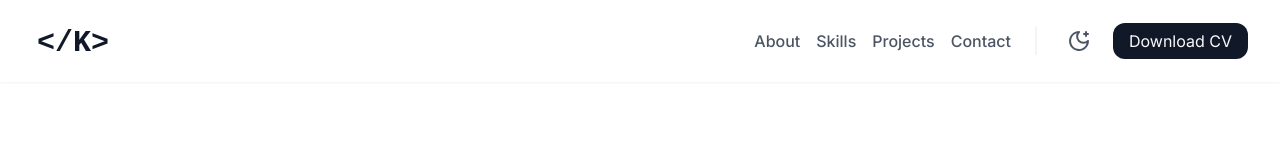
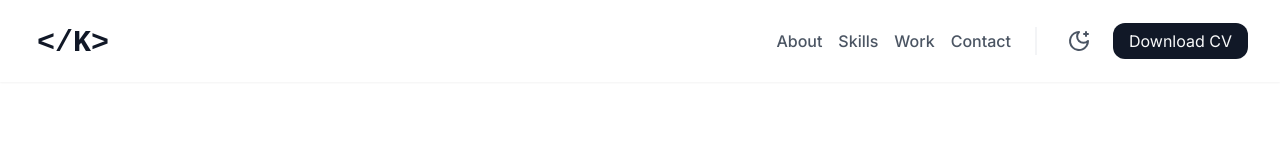
Before and after one commit to aiKhalil08/portfolio, a React (Create React App) app: page / in a window 1280 px wide. Shown: the top 160 px of the page. Built offline with nearby package versions, Linux system fonts and the light colour scheme.

Commit message:
added new testimonial and changed projects to work

```diff
--- a/src/components/sections/Header.tsx
+++ b/src/components/sections/Header.tsx
@@ -46,7 +46,7 @@ export function Header({toggleMode}: {toggleMode: () => void}) {
                                 <li><a href="#about-me" className="text-body-2-all font-medium text-grey-light-600 dark:text-grey-dark-600 hover:text-grey-light-800 dark:hover:text-grey-dark-800">About</a></li>
                                 <li><a href="#skills" className="text-body-2-all font-medium text-grey-light-600 dark:text-grey-dark-600 hover:text-grey-light-800 dark:hover:text-grey-dark-800">Skills</a></li>
                                 {/* <li><a href="#experience" className="text-body-2-all font-medium text-grey-light-600 dark:text-grey-dark-600 hover:text-grey-light-800 dark:hover:text-grey-dark-800">Exprience</a></li> */}
-                                <li><a href="#projects" className="text-body-2-all font-medium text-grey-light-600 dark:text-grey-dark-600 hover:text-grey-light-800 dark:hover:text-grey-dark-800">Projects</a></li>
+                                <li><a href="#work" className="text-body-2-all font-medium text-grey-light-600 dark:text-grey-dark-600 hover:text-grey-light-800 dark:hover:text-grey-dark-800">Work</a></li>
                                 {/* <li><a href="#testimonials" className="text-body-2-all font-medium text-grey-light-600 dark:text-grey-dark-600 hover:text-grey-light-800 dark:hover:text-grey-dark-800">Testimonials</a></li> */}
                                 <li><a href="#contact" className="text-body-2-all font-medium text-grey-light-600 dark:text-grey-dark-600 hover:text-grey-light-800 dark:hover:text-grey-dark-800">Contact</a></li>
                             </ul>
--- a/src/components/sections/Projects.tsx
+++ b/src/components/sections/Projects.tsx
@@ -6,9 +6,9 @@ import { projects, ProjectType } from "../../data/projects";
 export function Projects({}) {
     const mode = useContext(ModeContext);
     return (
-        <section id="projects" className="bg-grey-light-default dark:bg-grey-dark-default px-4 md:px-8 py-16 md:py-20 2xl:py-24 flex flex-col gap-6 md:gap-12">
+        <section id="work" className="bg-grey-light-default dark:bg-grey-dark-default px-4 md:px-8 py-16 md:py-20 2xl:py-24 flex flex-col gap-6 md:gap-12">
             <div className="self-center text-center flex flex-col gap-4">
-                <span className="rounded-xl bg-grey-light-200 dark:bg-grey-dark-200 px-5 py-1 text-body-3-all text-grey-light-600 dark:text-grey-dark-600 self-center">Projects</span>
+                <span className="rounded-xl bg-grey-light-200 dark:bg-grey-dark-200 px-5 py-1 text-body-3-all text-grey-light-600 dark:text-grey-dark-600 self-center">Work</span>
                 <p className="text-subtitle-tm md:text-subtitle-all text-grey-light-600 dark:text-grey-dark-600">Some of my noteworthy projects</p>
             </div>
             <div className="w-full max-w-7xl mx-auto">
--- a/src/components/sections/Testimonials.tsx
+++ b/src/components/sections/Testimonials.tsx
@@ -26,12 +26,24 @@ export function Testimonials({}) {
 }
 
 function Testimonial({testimonial}: {testimonial: TestimonialType}) {
+    const paragraphs = testimonial.message.split("\n");
+    console.log(paragraphs);
     return (
         <div className="bg-grey-light-default dark:bg-grey-dark-100 shadow-md rounded-xl p-12 flex flex-col gap-6 items-center mx-auto max-w-[500px] lg:max-w-96 h-full">
-            <img src={testimonial.imageUrl || '/images/testifiers/avatar.png'} alt={testimonial.name} className="w-16 h-16 rounded-full" />
-            <p className="text-body-2-all text-grey-light-600 dark:text-grey-dark-600">
-                "{testimonial.message}"
-            </p>
+            <img src={testimonial.imageUrl || '/images/testifiers/avatar.png'} alt={testimonial.name} className="w-16 h-16 rounded-full object-cover" />
+            <div  className="text-body-2-all text-grey-light-600 dark:text-grey-dark-600 space-y-4">
+                {
+                    paragraphs.map((paragraph, i) => {
+                        return (
+                            <p key={i}>
+                                {i === 0 && '"'}
+                                {paragraph.trim()}
+                                {i === paragraphs.length - 1 && '"'}
+                            </p>
+                        );
+                    })
+                }
+            </div>
             <div className="flex flex-col gap-1 items-center">
                 <span className="text-subtitle-all font-semibold text-grey-light-900 dark:text-grey-dark-900">{testimonial.name}</span>
                 <span className="text-body-3-all text-grey-light-600 dark:text-grey-dark-600">{testimonial.title}</span>
--- a/src/data/testimonials.ts
+++ b/src/data/testimonials.ts
@@ -17,9 +17,11 @@ export const testimonials: TestimonialType[] = [
         message: "I've had the pleasure of seeing some of his work, and it's truly impressive. As a highly skilled full-stack developer, his attention to detail and expertise shine through in every project. He's not only experienced but also consistently delivers high-quality results.",
         imageUrl: '/images/testifiers/ifeanyi-christopher.jpg'
     },
-    // {
-    //     name: 'Osawese Owiadolor',
-    //     title: 'Product Designer',
-    //     message: 'Lorem ipsum, dolor sit amet consectetur adipisicing elit. Omnis excepturi impedit recusandae corrupti vel corporis, voluptate perferendis aperiam quidem qui deserunt quos, blanditiis, sit eos vero minus repellendus animi placeat!',
-    // }
+    {
+        name: 'Osawese Owiadolor',
+        title: 'Product Designer - Mitiget Assurance',
+        message: `Ibrahim is by far the one of the best developers I’ve ever worked with. His technical skills are unmatched, and his drive to find solutions to complex problems is outstanding. What truly sets him apart is his ability to understand the project’s vision and deliver results in record time.
+        Simply put, Ibrahim is a developer who I believe can bring life into every project he touches. This all probably sounds too good to be true but this man is unreal.`,
+        imageUrl: '/images/testifiers/osawese-owiadolor.jpg'
+    }
 ]
```
